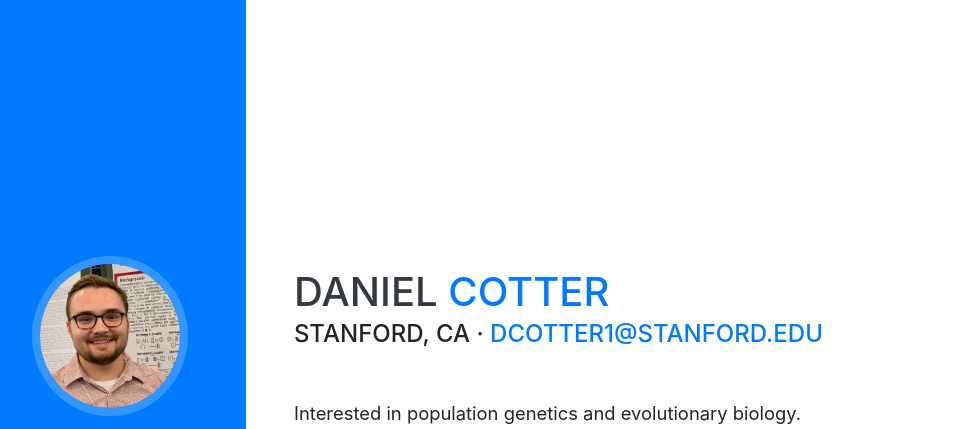
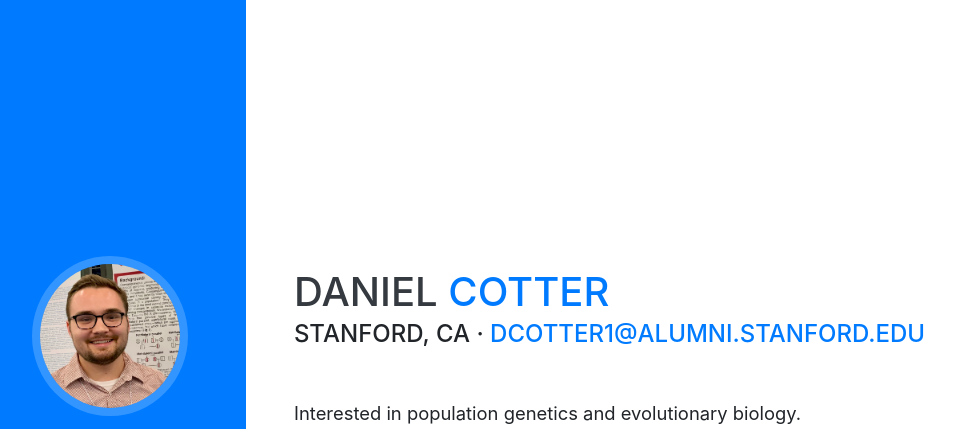
Before and after one commit to djcotter/djcotter.github.io, a website with bundled scripts: page index.html in a window 1280 px wide. Shown: the top 429 px of the page, without its empty margins (26-981 px from the left). Built offline with nearby package versions, Linux system fonts and the light colour scheme; a web font is replaced by a local one.

Commit message:
Update index.html

```diff
--- a/index.html
+++ b/index.html
@@ -73,7 +73,7 @@
           <span class="text-primary">Cotter</span>
         </h1>
         <div class="subheading mb-5">Stanford, CA ·
-          <a href="mailto:dcotter1@alumni.stanford.edu">dcotter1@stanford.edu</a>
+          <a href="mailto:dcotter1@alumni.stanford.edu">dcotter1@alumni.stanford.edu</a>
         </div>
         <p class="lead mb-5">Interested in population genetics and evolutionary biology.</p>
         <div class="social-icons">
```
